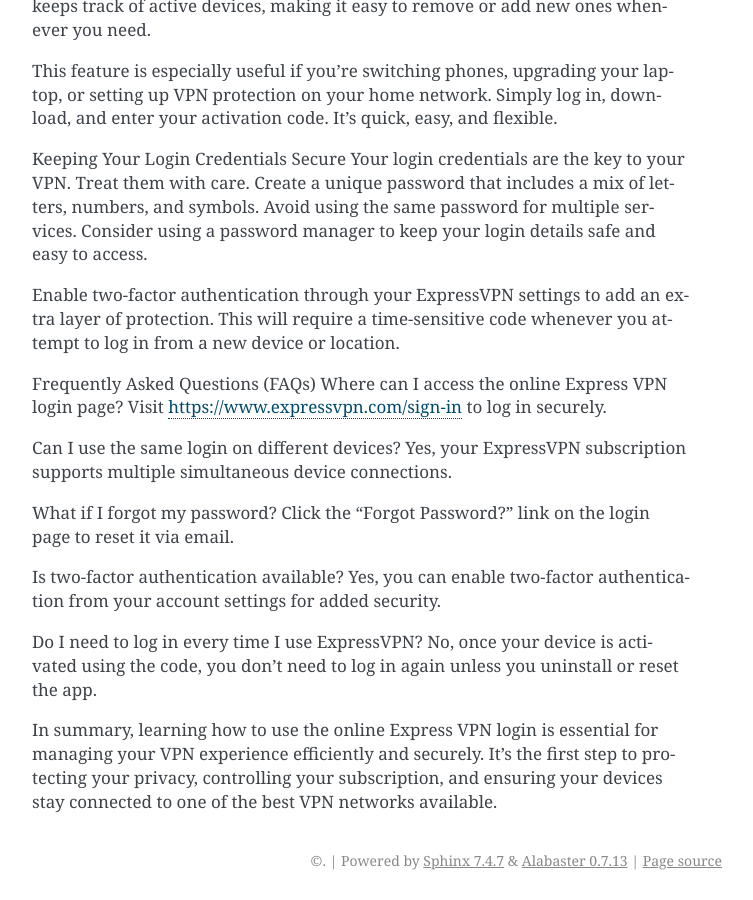
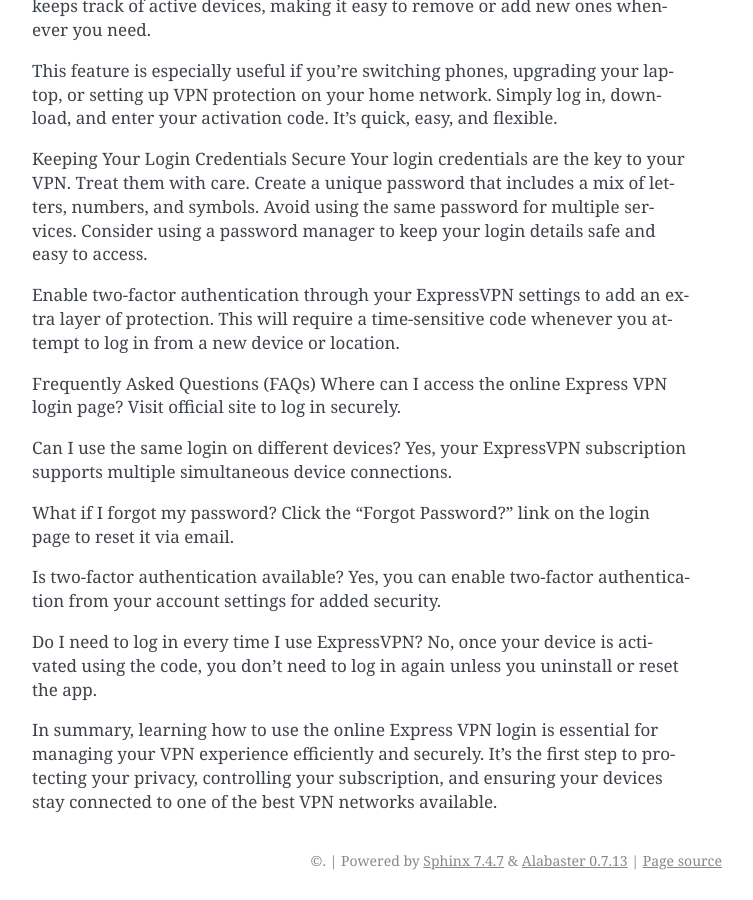
Before and after one commit to santiagoanthony1/online-express-vpn-login, a Sphinx documentation site: the page built from docs/index.rst, in a window 1280 px wide and 900 px high, scrolled down 2169 px. Shown: the whole window, without its empty margins (388-1141 px from the left). Built offline with Sphinx 7.4.7, drawn with Linux system fonts in a browser that asks for light colours.

Commit message:
Update index.rst

```diff
--- a/docs/index.rst
+++ b/docs/index.rst
@@ -64,7 +64,7 @@ Enable two-factor authentication through your ExpressVPN settings to add an extr
 
 Frequently Asked Questions (FAQs)
 Where can I access the online Express VPN login page?
-Visit https://www.expressvpn.com/sign-in to log in securely.
+Visit official site to log in securely.
 
 Can I use the same login on different devices?
 Yes, your ExpressVPN subscription supports multiple simultaneous device connections.
```
